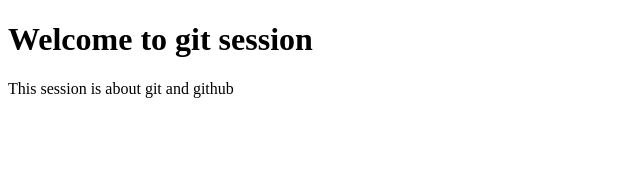
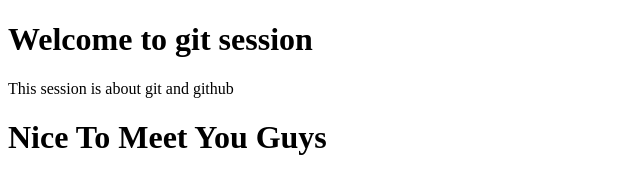
Before and after one commit to thecuriousteam/Inspiration-App, a plain HTML site: page index.html in a window 1280 px wide. Shown: the whole page, without its empty margins (0-640 px from the left). Drawn offline with Linux system fonts and the light colour scheme.

Commit message:
Update Index.html

```diff
--- a/index.html
+++ b/index.html
@@ -8,5 +8,7 @@
 	<body>
 		<h1>Welcome to git session</h1>
 		<p>This session is about git and github</p>
+
+		<h1>Nice To Meet You Guys</h1>
 	</body>
 </html>
```
